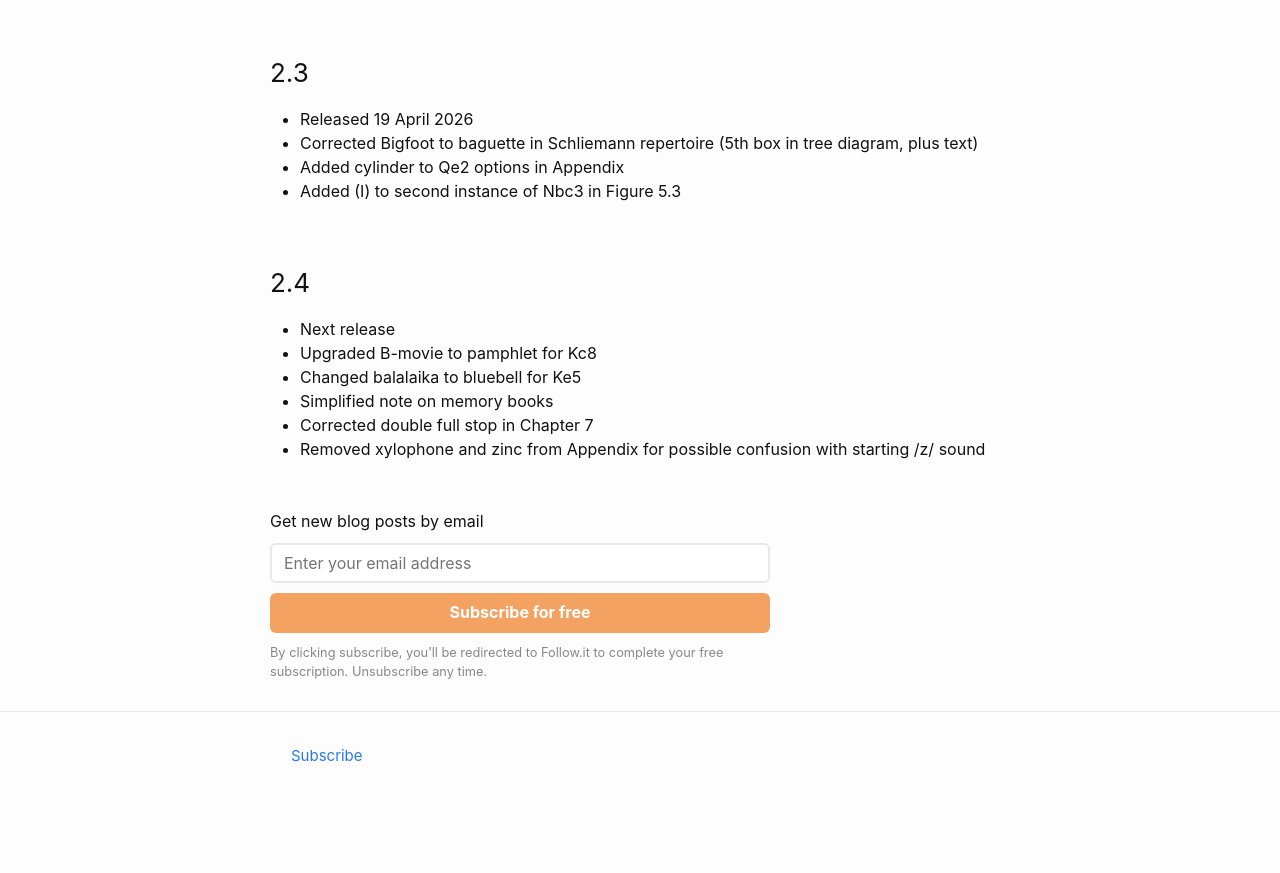
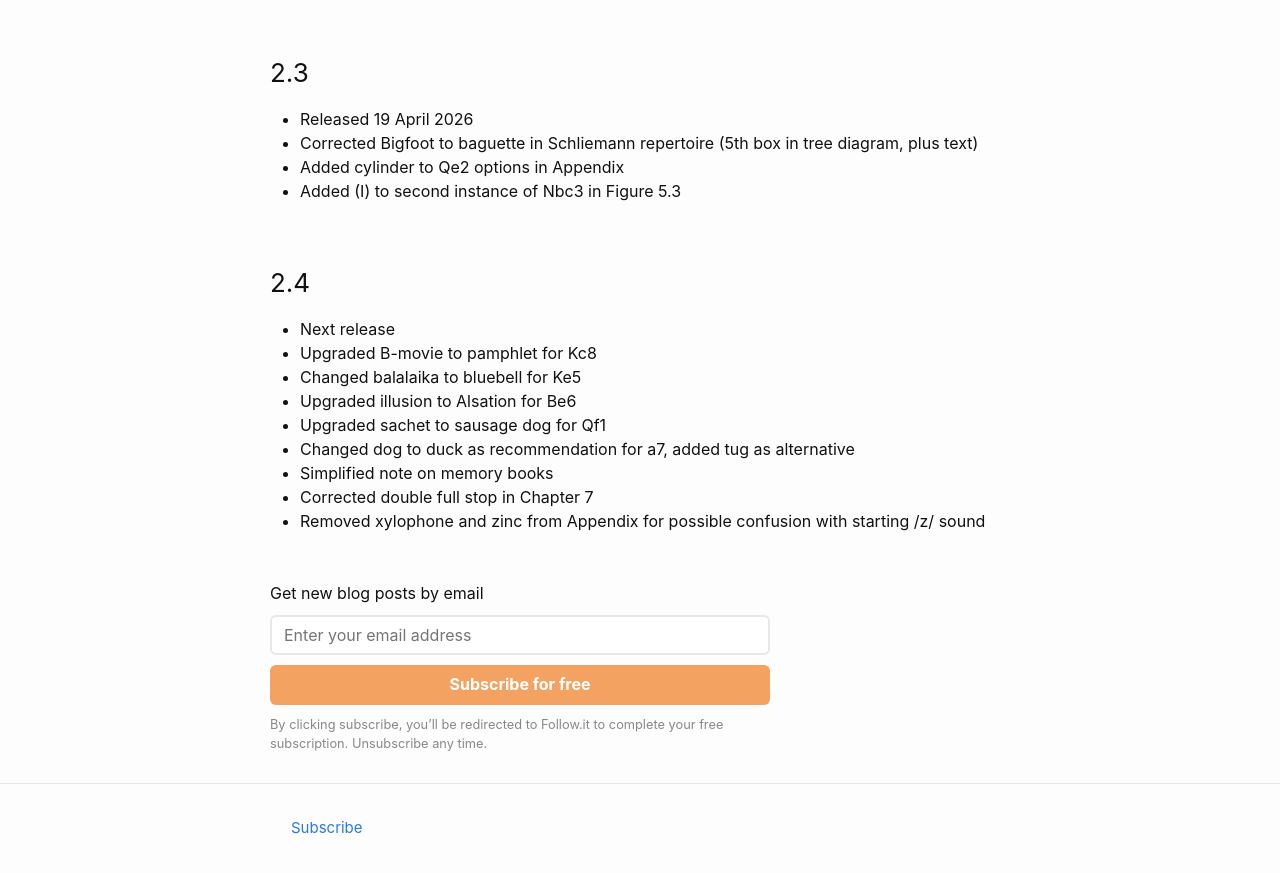
Before and after one commit to liontailedmacaque/liontailedmacaque.github.io, a Jekyll site: the page built from chessmemorypalace/versions.md, in a window 1280 px wide and 900 px high, scrolled down 4621 px. Shown: the top 873 px of the window. Built offline with Jekyll 4.4.1, drawn with Linux system fonts in a browser that asks for light colours; before the commit the page ends 5449 px from its top, so only the background shows below that.

Commit message:
Update versions.md

```diff
--- a/chessmemorypalace/versions.md
+++ b/chessmemorypalace/versions.md
@@ -125,6 +125,9 @@ This page lists the versions and the changes that have been made. The most signi
 - Next release
 - Upgraded B-movie to pamphlet for Kc8
 - Changed balalaika to bluebell for Ke5
+- Upgraded illusion to Alsation for Be6
+- Upgraded sachet to sausage dog for Qf1
+- Changed dog to duck as recommendation for a7, added tug as alternative
 - Simplified note on memory books
 - Corrected double full stop in Chapter 7
 - Removed xylophone and zinc from Appendix for possible confusion with starting /z/ sound
```
